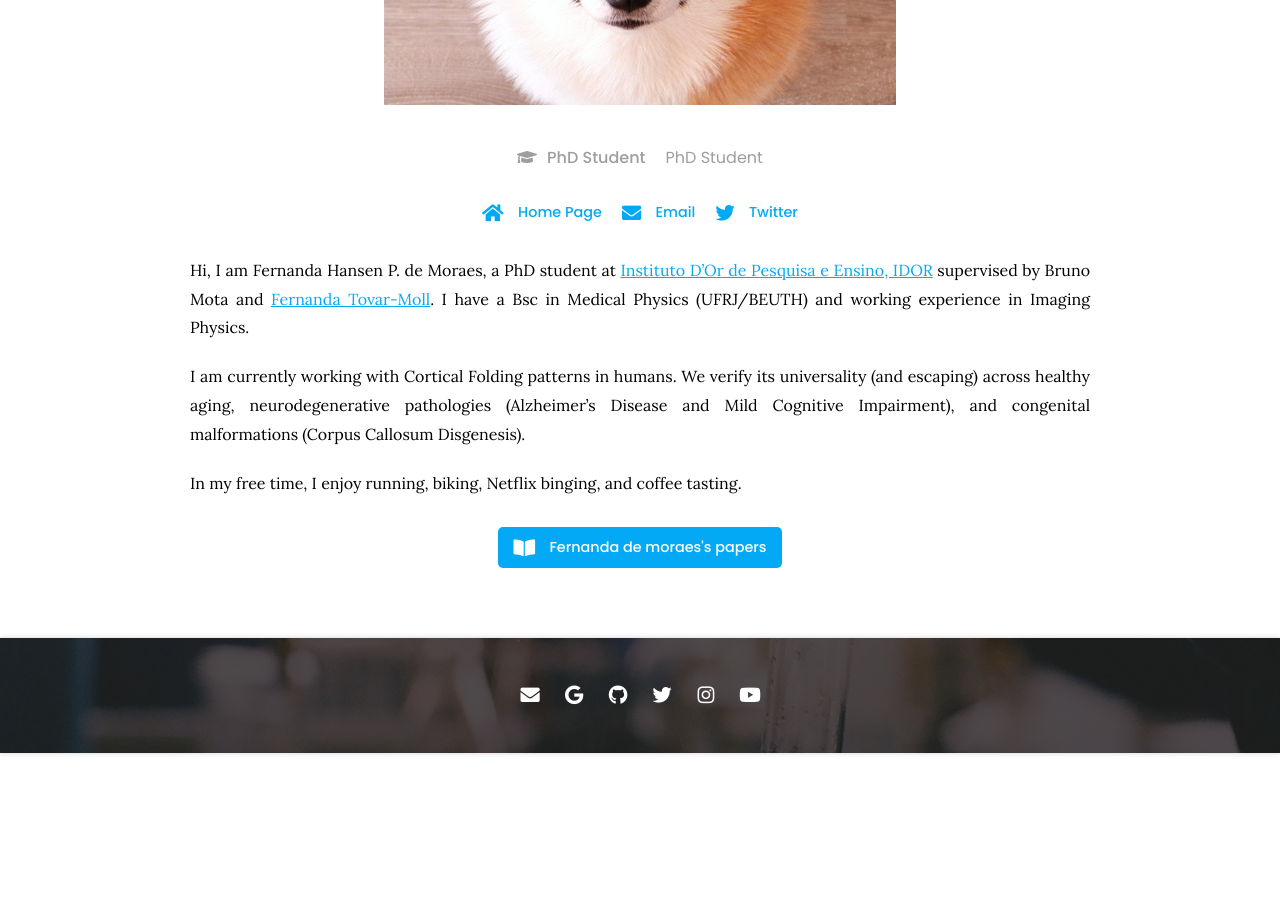
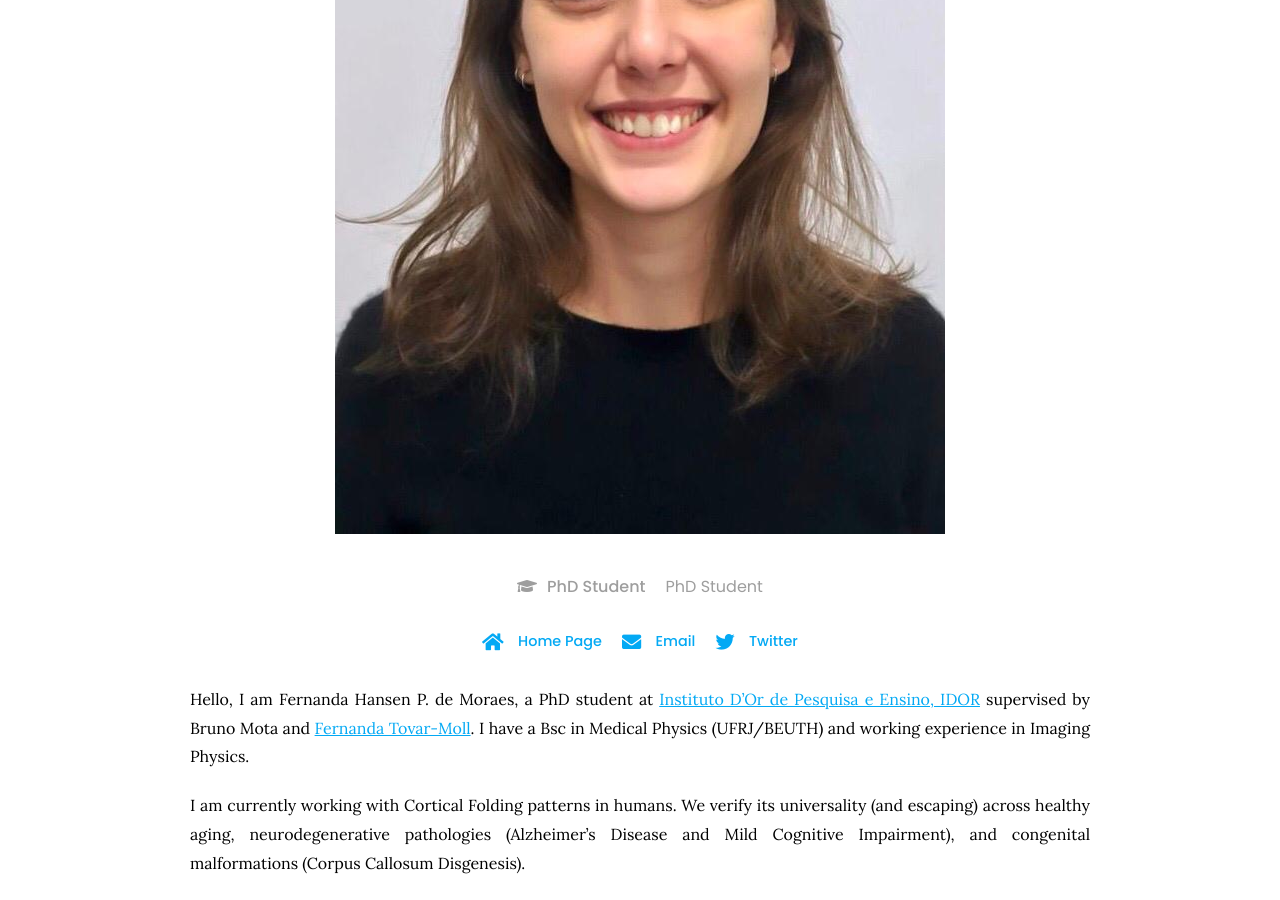
Before and after one commit to metaBIOlab/metabio, a Jekyll site: the page built from _members/Fernanda de Moraes.md, in a window 1280 px wide and 900 px high, scrolled down 541 px. Built offline with Jekyll 4.4.1, drawn with Linux system fonts in a browser that asks for light colours; nearby versions of some CDN libraries; before the commit the page ends 1294 px from its top, so only the background shows below that.

Commit message:
Update Fernanda de Moraes.md
included picture

```diff
--- a/_members/Fernanda de Moraes.md
+++ b/_members/Fernanda de Moraes.md
@@ -1,6 +1,6 @@
 ---
 name: Fernanda H. P. de Moraes
-image: images/member.jpg
+image: images/foto34.jpeg
 description: PhD Student
 role: phd
 aliases:
@@ -15,7 +15,7 @@ links:
 
 ---
 
-Hi, I am Fernanda Hansen P. de Moraes, a PhD student at [Instituto D'Or de Pesquisa e Ensino, IDOR](https://www.rededorsaoluiz.com.br/instituto/idor) supervised by Bruno Mota and [Fernanda Tovar-Moll](https://www.tovar-moll.com/).
+Hello, I am Fernanda Hansen P. de Moraes, a PhD student at [Instituto D'Or de Pesquisa e Ensino, IDOR](https://www.rededorsaoluiz.com.br/instituto/idor) supervised by Bruno Mota and [Fernanda Tovar-Moll](https://www.tovar-moll.com/).
 I have a Bsc in Medical Physics (UFRJ/BEUTH) and working experience in Imaging Physics.
 
 I am currently working with Cortical Folding patterns in humans. We verify its universality (and escaping) across healthy aging, neurodegenerative pathologies (Alzheimer's Disease and Mild Cognitive Impairment), and congenital malformations (Corpus Callosum Disgenesis).
```
